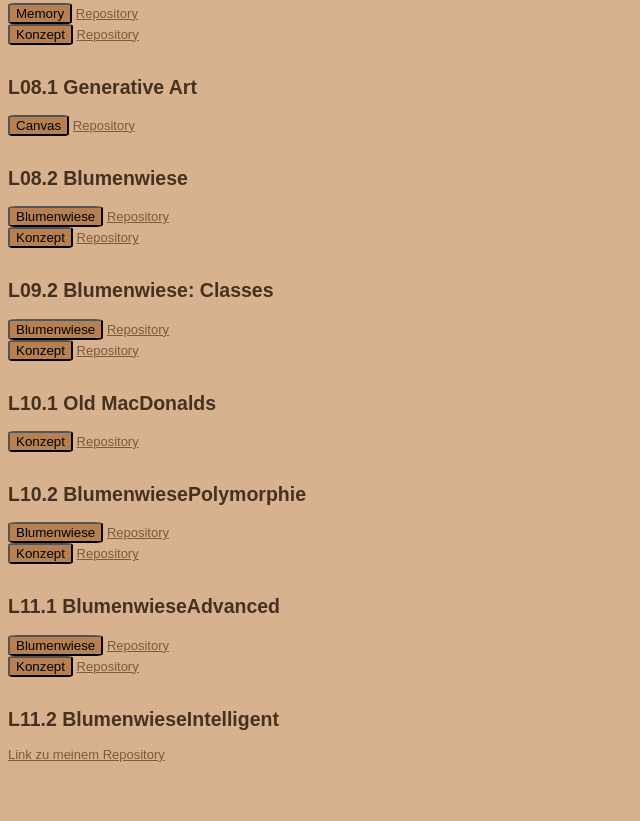
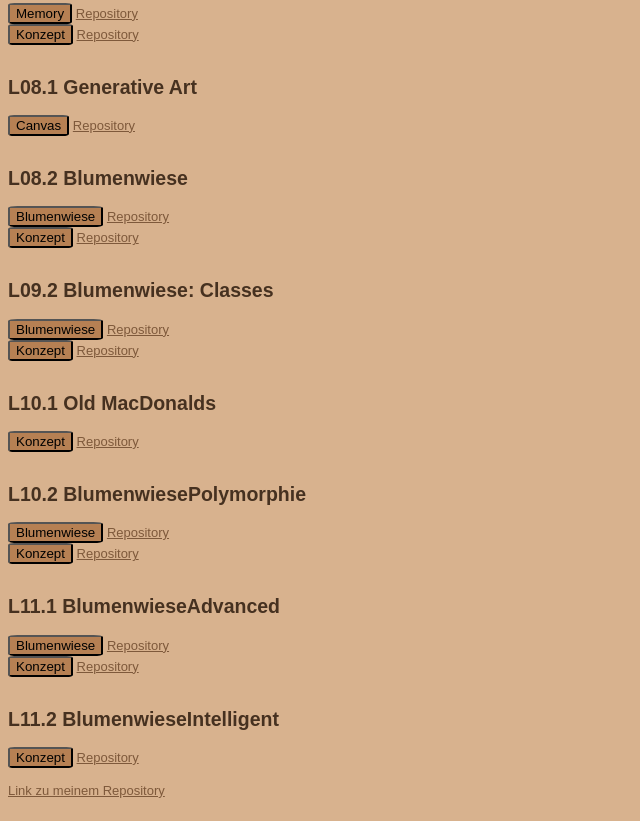
Before and after one commit to Lisawa23/EIA2_SoSe2021, a plain HTML site: page steckbrief/steckbrief.htm in a window 1280 px wide. Shown: the part 822-1643 px from the top of the page, without its empty margins (0-640 px from the left). Before the commit the page ends 1607 px from the top, so only its background shows below. Drawn offline with Linux system fonts and the light colour scheme.

Commit message:
Steckbrief

```diff
--- a/steckbrief/steckbrief.htm
+++ b/steckbrief/steckbrief.htm
@@ -113,8 +113,10 @@
 	<br>
 	<br>
 	<h2>L11.2 BlumenwieseIntelligent</h2>
-	<!-- <a href="../L11.2/L11.2_Konzept.pdf" target="_blank" rel="noopener noreferrer"><button>Konzept</button></a>
-	<a href="http://" target="_blank" rel="noopener noreferrer">Repository</a> -->
+	<a href="../L11.2/L11.2_Konzept.pdf" target="_blank" rel="noopener noreferrer"><button>Konzept</button></a>
+	<a href="https://github.com/Lisawa23/EIA2_SoSe2021/blob/main/L11.2/L11.2_Konzept.pdf" target="_blank" rel="noopener noreferrer">Repository</a>
+	<br>
+	<br>
 	<a href="https://github.com/Lisawa23/EIA2_SoSe2021" target="_blank">Link zu meinem Repository</a>
 	<br>
 	<br>
```
